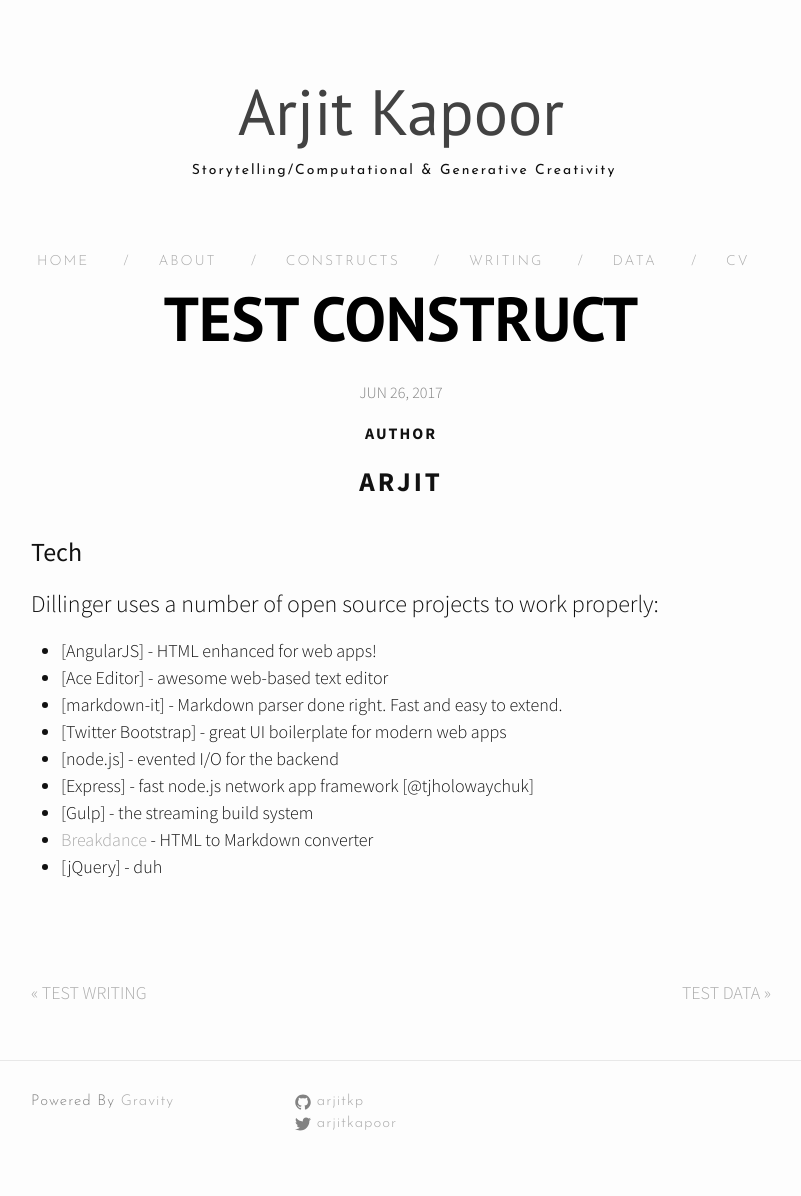
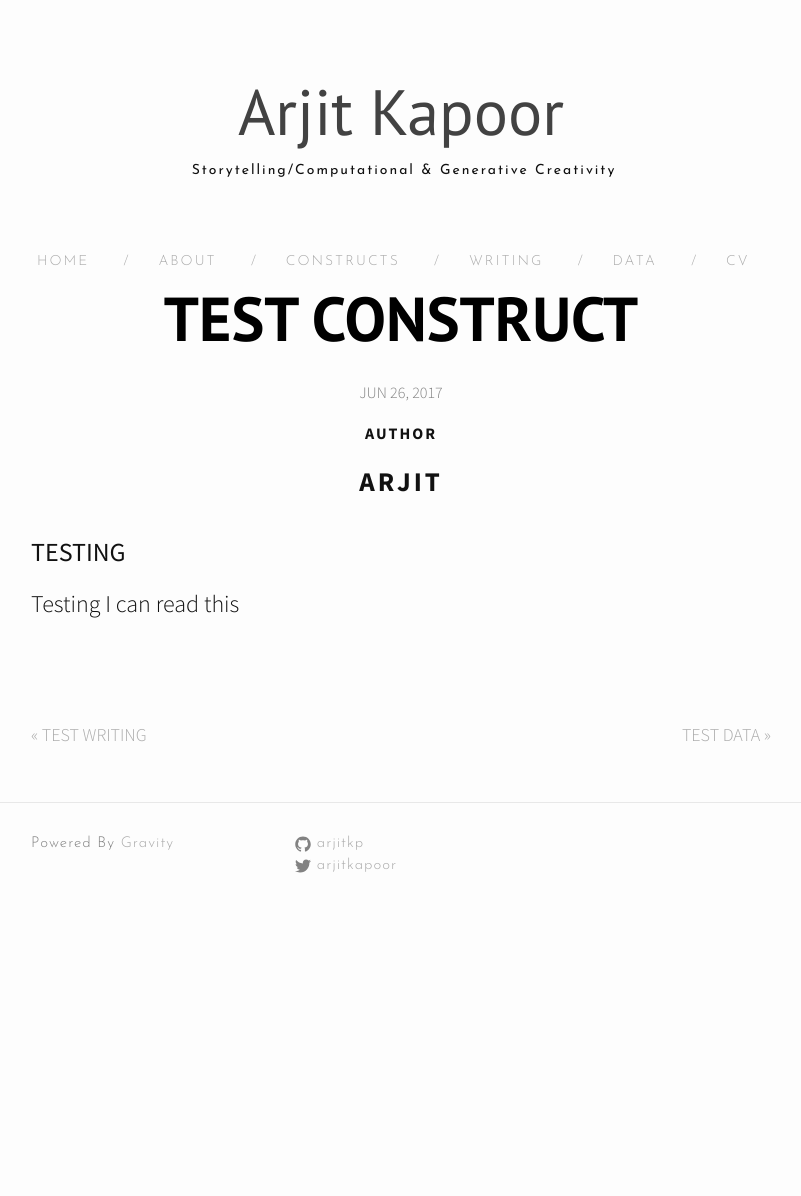
Before and after one commit to manuelvarzen/arjitkp.github.io, a Jekyll site: the page built from _posts/2017-06-27-tecons.markdown, in a window 1280 px wide. Shown: the whole page, without its empty margins (239-1040 px from the left). Built offline with Jekyll 4.4.1, drawn with Linux system fonts in a browser that asks for light colours; nearby versions of some CDN libraries; after the commit the page ends 938 px from its top, so only the background shows below that.

Commit message:
Update 2017-06-27-tecons.markdown

```diff
--- a/_posts/2017-06-27-tecons.markdown
+++ b/_posts/2017-06-27-tecons.markdown
@@ -6,16 +6,6 @@ categories: ["constructs"]
 author: "Arjit"
 ---
 
-### Tech
+### TESTING
 
-Dillinger uses a number of open source projects to work properly:
-
-* [AngularJS] - HTML enhanced for web apps!
-* [Ace Editor] - awesome web-based text editor
-* [markdown-it] - Markdown parser done right. Fast and easy to extend.
-* [Twitter Bootstrap] - great UI boilerplate for modern web apps
-* [node.js] - evented I/O for the backend
-* [Express] - fast node.js network app framework [@tjholowaychuk]
-* [Gulp] - the streaming build system
-* [Breakdance](http://breakdance.io) - HTML to Markdown converter
-* [jQuery] - duh
+Testing I can read this
```
